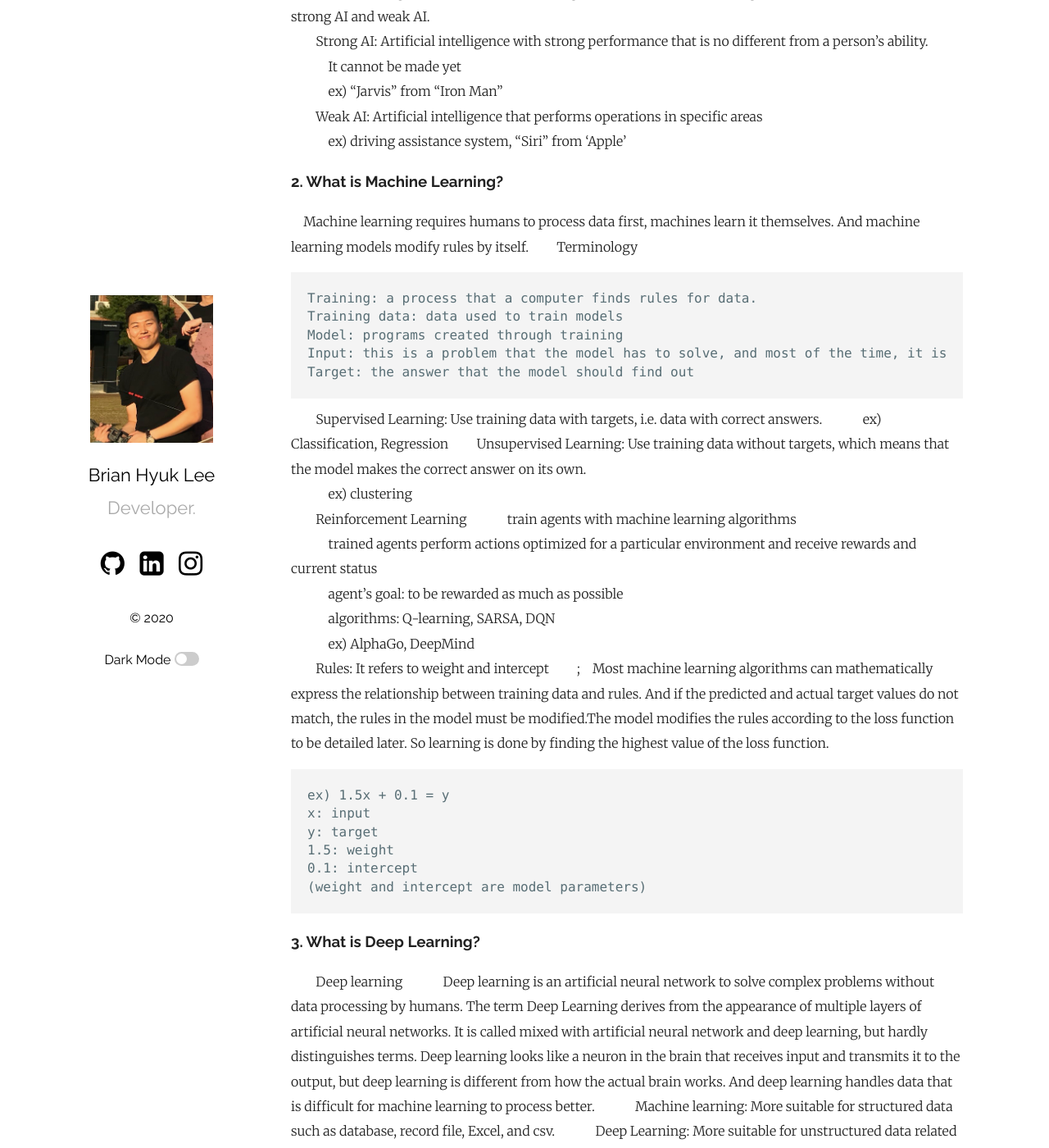
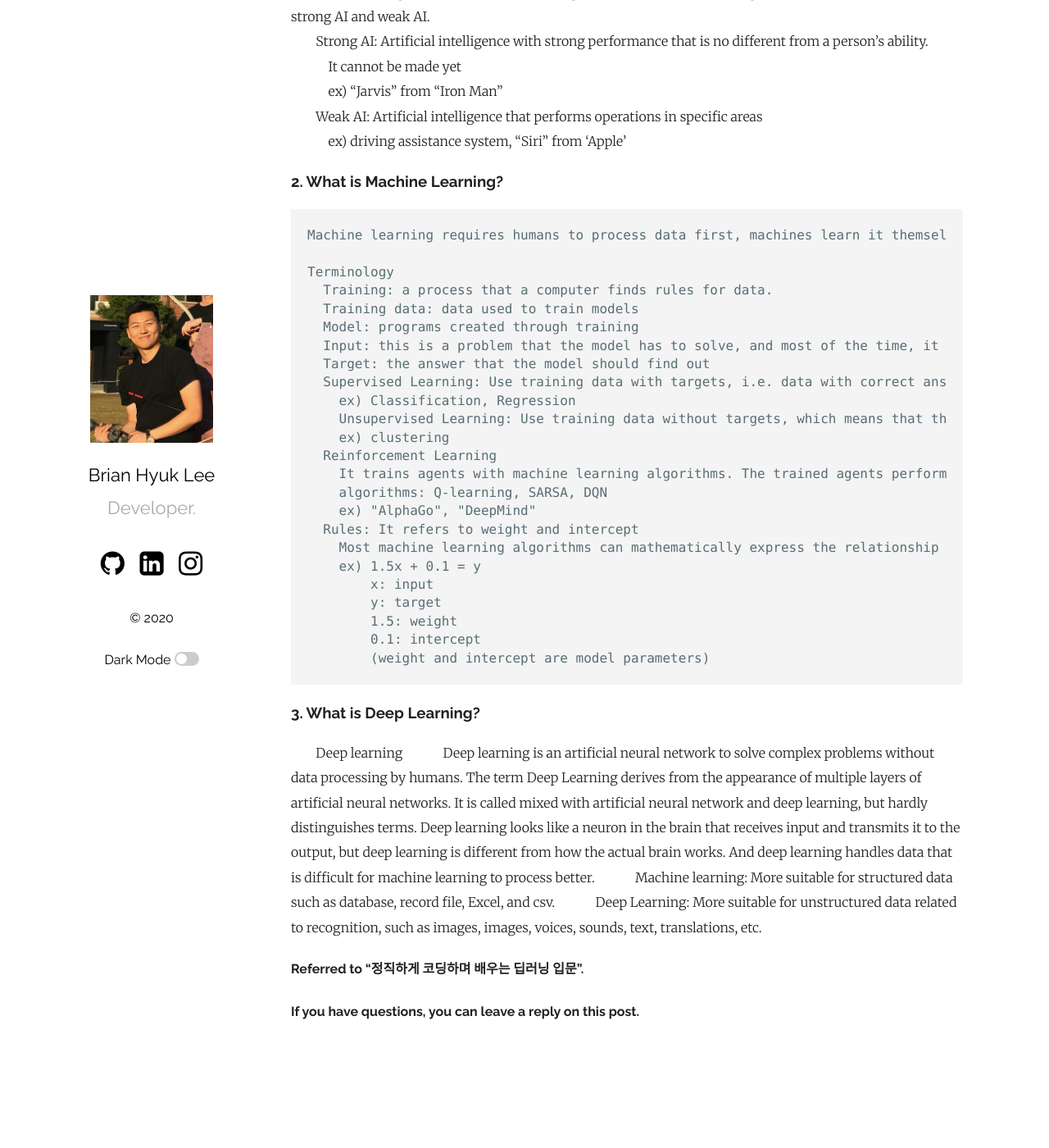
Before and after one commit to dlgur1994/dlgur1994.github.io, a Jekyll site: the page built from _posts/2020-11-23-Study-Machine-Learning-(1).md, in a window 1280 px wide and 1400 px high, scrolled down 479 px. Shown: the whole window at 82% size. Built offline with Jekyll 4.4.1, drawn with Linux system fonts in a browser that asks for light colours; our own code applies the rules of GitHub Pages for plain Markdown files; after the commit the page ends 1773 px from its top, so only the background shows below that.

Commit message:
ml(1) ing 20/12/02

````diff
--- a/_posts/2020-11-23-Study-Machine-Learning-(1).md
+++ b/_posts/2020-11-23-Study-Machine-Learning-(1).md
@@ -17,34 +17,31 @@ categories: Study MachineLearning AI DeepLearning
 &nbsp;&nbsp;&nbsp;&nbsp;&nbsp;&nbsp;&nbsp;&nbsp;&nbsp;&nbsp;&nbsp;&nbsp;ex) driving assistance system, "Siri" from 'Apple'
 
 ### 2. What is Machine Learning?
-&nbsp;&nbsp;&nbsp;&nbsp;Machine learning requires humans to process data first, machines learn it themselves. And machine learning models modify rules by itself.
-&nbsp;&nbsp;&nbsp;&nbsp;&nbsp;&nbsp;&nbsp;&nbsp;Terminology
 ```
-Training: a process that a computer finds rules for data.
-Training data: data used to train models
-Model: programs created through training
-Input: this is a problem that the model has to solve, and most of the time, it is data.
-Target: the answer that the model should find out
-```
-&nbsp;&nbsp;&nbsp;&nbsp;&nbsp;&nbsp;&nbsp;&nbsp;Supervised Learning: Use training data with targets, i.e. data with correct answers.
-&nbsp;&nbsp;&nbsp;&nbsp;&nbsp;&nbsp;&nbsp;&nbsp;&nbsp;&nbsp;&nbsp;&nbsp;ex) Classification, Regression
-&nbsp;&nbsp;&nbsp;&nbsp;&nbsp;&nbsp;&nbsp;&nbsp;Unsupervised Learning: Use training data without targets, which means that the model makes the correct answer on its own.
-&nbsp;&nbsp;&nbsp;&nbsp;&nbsp;&nbsp;&nbsp;&nbsp;&nbsp;&nbsp;&nbsp;&nbsp;ex) clustering
-&nbsp;&nbsp;&nbsp;&nbsp;&nbsp;&nbsp;&nbsp;&nbsp;Reinforcement Learning
-&nbsp;&nbsp;&nbsp;&nbsp;&nbsp;&nbsp;&nbsp;&nbsp;&nbsp;&nbsp;&nbsp;&nbsp;train agents with machine learning algorithms
-&nbsp;&nbsp;&nbsp;&nbsp;&nbsp;&nbsp;&nbsp;&nbsp;&nbsp;&nbsp;&nbsp;&nbsp;trained agents perform actions optimized for a particular environment and receive rewards and current status
-&nbsp;&nbsp;&nbsp;&nbsp;&nbsp;&nbsp;&nbsp;&nbsp;&nbsp;&nbsp;&nbsp;&nbsp;agent's goal: to be rewarded as much as possible
-&nbsp;&nbsp;&nbsp;&nbsp;&nbsp;&nbsp;&nbsp;&nbsp;&nbsp;&nbsp;&nbsp;&nbsp;algorithms: Q-learning, SARSA, DQN
-&nbsp;&nbsp;&nbsp;&nbsp;&nbsp;&nbsp;&nbsp;&nbsp;&nbsp;&nbsp;&nbsp;&nbsp;ex) AlphaGo, DeepMind
-&nbsp;&nbsp;&nbsp;&nbsp;&nbsp;&nbsp;&nbsp;&nbsp;Rules: It refers to weight and intercept
-&nbsp;&nbsp;&nbsp;&nbsp;&nbsp;&nbsp;&nbsp;&nbsp;;&nbsp;&nbsp;&nbsp;&nbsp;Most machine learning algorithms can mathematically express the relationship between training data and rules. And if the predicted and actual target values do not match, the rules in the model must be modified.The model modifies the rules according to the loss function to be detailed later. So learning is done by finding the highest value of the loss function.
-```
-ex) 1.5x + 0.1 = y
-x: input
-y: target
-1.5: weight
-0.1: intercept
-(weight and intercept are model parameters)
+Machine learning requires humans to process data first, machines learn it themselves. And machine learning models modify rules by itself.
+
+Terminology
+  Training: a process that a computer finds rules for data.
+  Training data: data used to train models
+  Model: programs created through training
+  Input: this is a problem that the model has to solve, and most of the time, it is data.
+  Target: the answer that the model should find out
+  Supervised Learning: Use training data with targets, i.e. data with correct answers.
+    ex) Classification, Regression
+    Unsupervised Learning: Use training data without targets, which means that the model makes the correct answer on its own.
+    ex) clustering
+  Reinforcement Learning
+    It trains agents with machine learning algorithms. The trained agents perform actions optimized for a particular environment and receive rewards and current status. The agent's goal is to be rewarded as much as possible
+    algorithms: Q-learning, SARSA, DQN
+    ex) "AlphaGo", "DeepMind"
+  Rules: It refers to weight and intercept
+    Most machine learning algorithms can mathematically express the relationship between training data and rules. And if the predicted and actual target values do not match, the rules in the model must be modified.The model modifies the rules according to the loss function to be detailed later. So learning is done by finding the highest value of the loss function.
+    ex) 1.5x + 0.1 = y
+        x: input
+        y: target
+        1.5: weight
+        0.1: intercept
+        (weight and intercept are model parameters)
 ```
 
 ### 3. What is Deep Learning?
````
